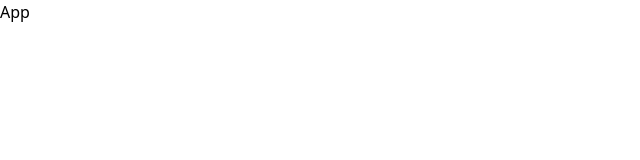
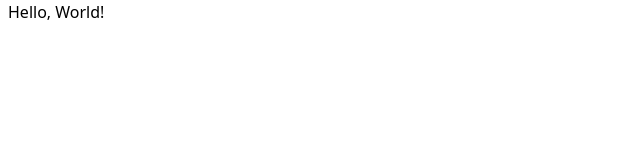
Before and after one commit to ABU-FRONTEND/yemak, a React (Vite) app: page / in a window 1280 px wide. Shown: the top 160 px of the page, without its empty margins (0-640 px from the left). Built offline with nearby package versions, Linux system fonts and the light colour scheme.

Commit message:
starting project

```diff
--- a/src/App.tsx
+++ b/src/App.tsx
@@ -1,5 +1,8 @@
-export default function App() {
+const App: React.FC = (): JSX.Element => {
     return (
-        <div>App</div>
+        <div className="container px-2">
+            <h1>Hello, World!</h1>
+        </div>
     )
 }
+export default App
```
